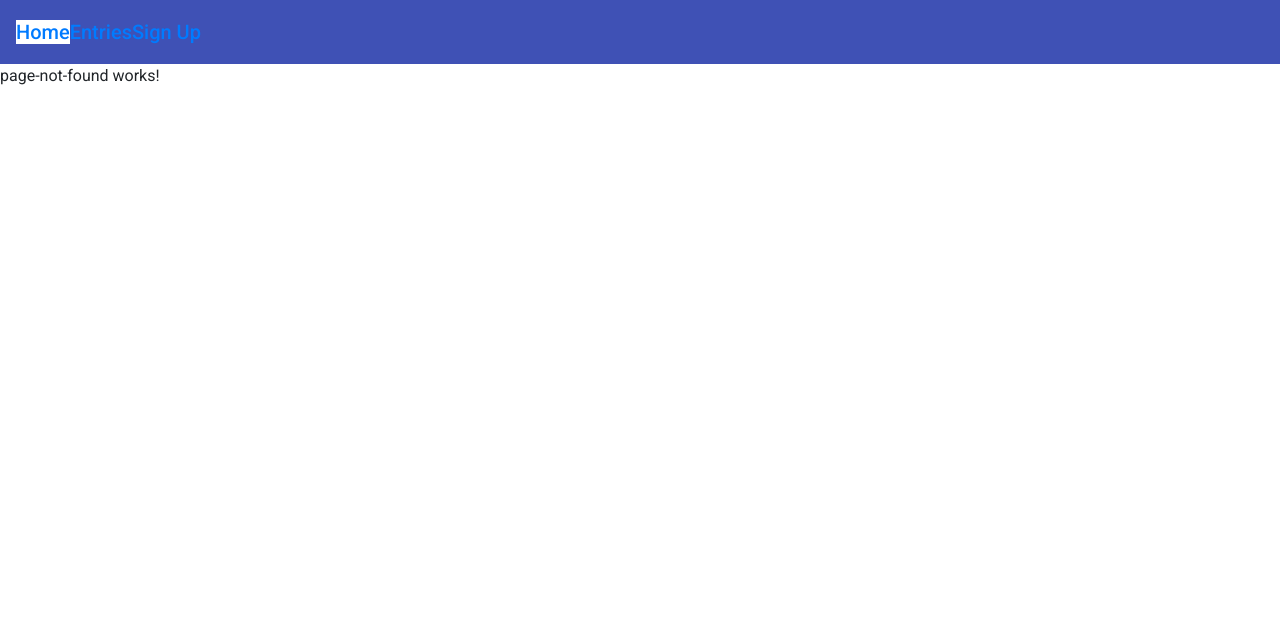
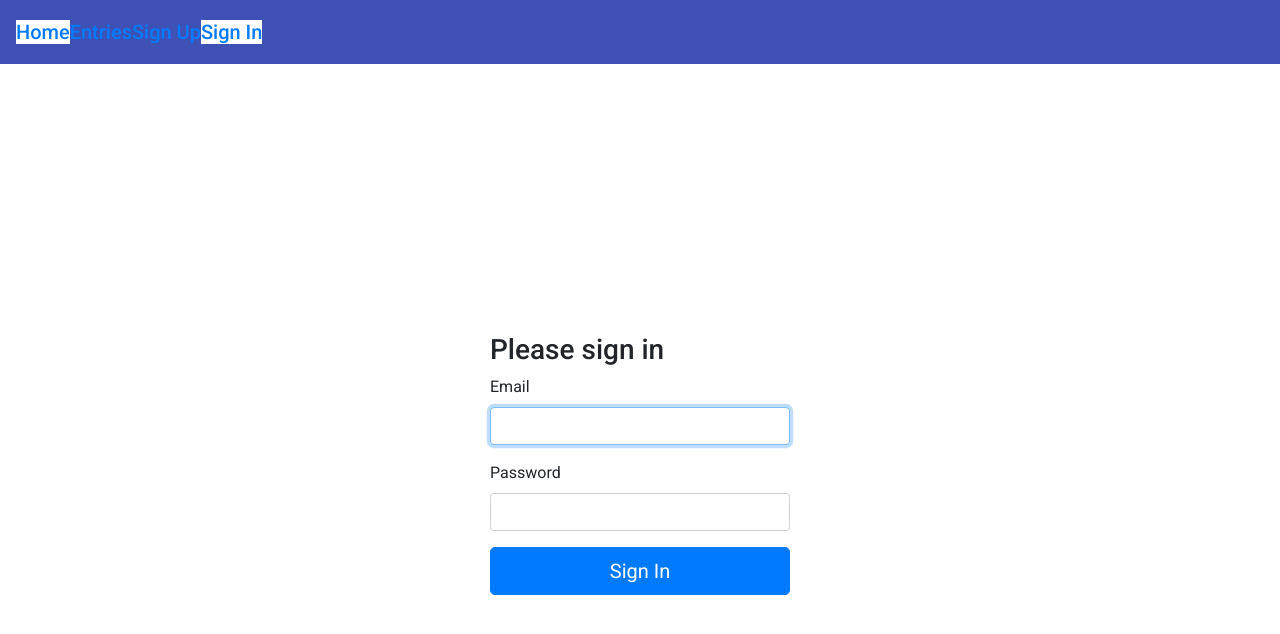
Before and after one commit to alexiscrack3/booster-angular, an Angular app: page /users/sign_in in a window 1280 px wide. Shown: the top 634 px of the page. Built offline with nearby package versions, Linux system fonts and the light colour scheme; no server answers; what @angular/fire would draw is missing.

Commit message:
Add sign in component

```diff
--- a/src/app/app-routing.module.ts
+++ b/src/app/app-routing.module.ts
@@ -1,6 +1,7 @@
 import { NgModule } from '@angular/core';
 import { Routes, RouterModule } from '@angular/router';
 import { HomeComponent  } from './home/home.component';
+import { SignInComponent } from './auth/sign-in/sign-in.component';
 import { SignUpComponent  } from './auth/sign-up/sign-up.component';
 import { EntriesComponent } from './entries/entries.component';
 import { EntryDetailsComponent } from './entry-details/entry-details.component';
@@ -10,6 +11,10 @@ const routes: Routes = [
   {
     path: '',
     component: HomeComponent
+  },
+  {
+    path: 'users/sign_in',
+    component: SignInComponent
   },
   {
     path: 'users/sign_up',
--- a/src/app/app.component.html
+++ b/src/app/app.component.html
@@ -1,2 +1,2 @@
-<app-header>\</app-header>
+<app-header></app-header>
 <router-outlet></router-outlet>
--- a/src/app/app.module.ts
+++ b/src/app/app.module.ts
@@ -10,6 +10,7 @@ import { environment } from '../environments/environment';
 import { AppRoutingModule } from './app-routing.module';
 import { AppComponent } from './app.component';
 import { EntriesComponent } from './entries/entries.component';
+import { SignInComponent } from './auth/sign-in/sign-in.component';
 import { SignUpComponent } from './auth/sign-up/sign-up.component';
 import { MaterialModule  } from './material/material.module';
 import { BrowserAnimationsModule } from '@angular/platform-browser/animations';
@@ -23,6 +24,7 @@ import { PageNotFoundComponent } from './page-not-found/page-not-found.component
   declarations: [
     AppComponent,
     EntriesComponent,
+    SignInComponent,
     SignUpComponent,
     HomeComponent,
     CategoryPipe,
@@ -35,9 +37,9 @@ import { PageNotFoundComponent } from './page-not-found/page-not-found.component
     FormsModule,
     ReactiveFormsModule,
     AppRoutingModule,
+    MaterialModule,
     AngularFireModule.initializeApp(environment.firebase),
     AngularFirestoreModule,
-    MaterialModule,
     BrowserAnimationsModule
   ],
   providers: [],
--- /dev/null
+++ b/src/app/auth/sign-in/sign-in.component.html
@@ -0,0 +1,12 @@
+<form class="form-signin">
+  <h3>Please sign in</h3>
+  <div class="form-group">
+    <label for="inputEmail">Email</label>
+    <input type="email" id="inputEmail" class="form-control" [formControl]="emailFormControl" required autofocus>
+  </div>
+  <div class="form-group">
+    <label for="inputPassword">Password</label>
+    <input type="password" id="inputPassword" class="form-control" [formControl]="passwordFormControl">
+  </div>
+  <button type="submit" class="btn btn-lg btn-primary btn-block">Sign In</button>
+</form>
--- /dev/null
+++ b/src/app/auth/sign-in/sign-in.component.scss
@@ -0,0 +1,12 @@
+:host {
+  display: flex;
+  width: 100%;
+  height: 100%;
+}
+
+.form-signin {
+  width: 100%;
+  max-width: 330px;
+  padding: 15px;
+  margin: auto;
+}
--- /dev/null
+++ b/src/app/auth/sign-in/sign-in.component.ts
@@ -0,0 +1,23 @@
+import { Component, OnInit } from '@angular/core';
+import { FormControl } from '@angular/forms';
+
+import { ErrorStateMatcher  } from '@angular/material/core';
+
+@Component({
+  selector: 'app-sign-in',
+  templateUrl: './sign-in.component.html',
+  styleUrls: ['./sign-in.component.scss']
+})
+export class SignInComponent implements OnInit {
+  emailFormControl: FormControl;
+  passwordFormControl: FormControl;
+  matcher: ErrorStateMatcher;
+
+  constructor() {
+    this.emailFormControl = new FormControl();
+    this.passwordFormControl = new FormControl();
+  }
+
+  ngOnInit() {
+  }
+}
--- a/src/app/header/header.component.html
+++ b/src/app/header/header.component.html
@@ -4,6 +4,7 @@
       <a routerLink="/" routerLinkActive="active">Home</a>
       <a routerLink="/entries" routerLinkActive="active">Entries</a>
       <a routerLink="/users/sign_up" routerLinkActive="active">Sign Up</a>
+      <a routerLink="/users/sign_in" routerLinkActive="active">Sign In</a>
     </nav>
   </mat-toolbar-row>
 </mat-toolbar>
--- a/src/app/material/material.module.ts
+++ b/src/app/material/material.module.ts
@@ -1,5 +1,6 @@
 import { NgModule } from '@angular/core';
 import { CommonModule } from '@angular/common';
+import { MatFormFieldModule } from '@angular/material/form-field';
 import { MatInputModule } from '@angular/material/input';
 import { MatButtonModule } from '@angular/material/button';
 import { MatTableModule } from '@angular/material/table';
@@ -9,12 +10,14 @@ import { MatToolbarModule } from '@angular/material/toolbar';
   declarations: [],
   imports: [
     CommonModule,
+    MatFormFieldModule,
     MatInputModule,
     MatButtonModule,
     MatTableModule,
     MatToolbarModule
   ],
   exports: [
+    MatFormFieldModule,
     MatInputModule,
     MatButtonModule,
     MatTableModule,
```
Also changed, not shown: src/app/auth/sign-up/sign-up.component.html (indentation only), 1 other file (tests, documents, lock files or other folders).
